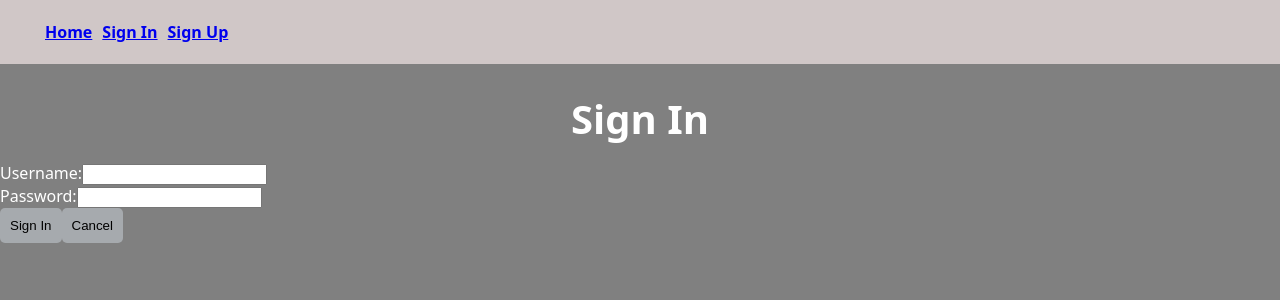
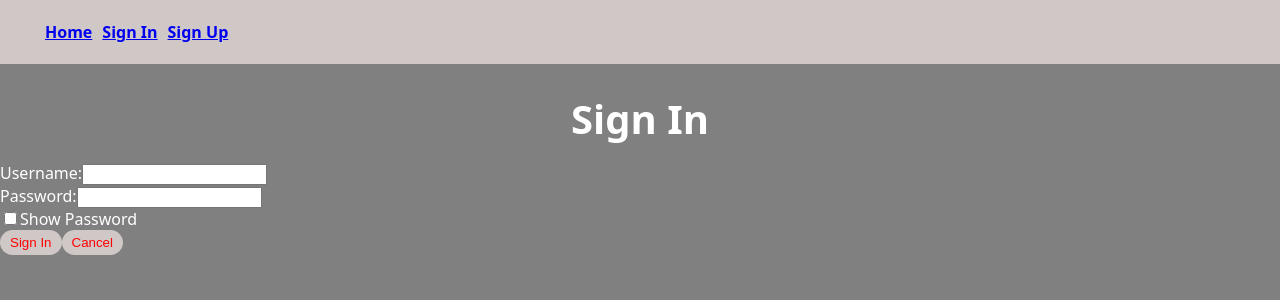
Before and after one commit to stevenhoangduc/project-3-frontend, a React (Vite) app: page /sign-in in a window 1280 px wide. Shown: the top 300 px of the page. Built offline with nearby package versions, Linux system fonts and the light colour scheme; no server answers.

Commit message:
added a show password box and update the css of sign in and cancel button

```diff
--- a/src/components/SignInForm/SignInForm.jsx
+++ b/src/components/SignInForm/SignInForm.jsx
@@ -1,23 +1,20 @@
-// src/components/SignInForm/SignInForm.jsx
-
 import { useState, useContext } from 'react';
 import { useNavigate } from 'react-router';
 
 import { signIn } from '../../services/authService';
-
 import { UserContext } from '../../contexts/UserContext';
 import './SignInForm.css'; // Import the CSS file
 
 const SignInForm = () => {
   const navigate = useNavigate();
-
   const { setUser } = useContext(UserContext);
-
   const [message, setMessage] = useState('');
   const [formData, setFormData] = useState({
     username: '',
     password: '',
   });
+
+  const [showPassword, setShowPassword] = useState(false);
 
   const handleChange = (evt) => {
     setMessage('');
@@ -27,10 +24,7 @@ const SignInForm = () => {
   const handleSubmit = async (evt) => {
     evt.preventDefault();
     try {
-      // This function doesn't exist yet, but we'll create it soon.
-      // It will cause an error right now
       const signedInUser = await signIn(formData);
-
       setUser(signedInUser);
       navigate('/');
     } catch (err) {
@@ -42,34 +36,46 @@ const SignInForm = () => {
     <main>
       <h1>Sign In</h1>
       <p>{message}</p>
-      <form autoComplete='off' onSubmit={handleSubmit}>
+      <form autoComplete="off" onSubmit={handleSubmit}>
         <div>
-          <label htmlFor='email'>Username:</label>
+          <label htmlFor="username">Username:</label>
           <input
-            type='text'
-            autoComplete='off'
-            id='username'
+            type="text"
+            autoComplete="off"
+            id="username"
             value={formData.username}
-            name='username'
+            name="username"
             onChange={handleChange}
             required
           />
         </div>
+
         <div>
-          <label htmlFor='password'>Password:</label>
+          <label htmlFor="password">Password:</label>
           <input
-            type='password'
-            autoComplete='off'
-            id='password'
+            type={showPassword ? "text" : "password"} // Toggle password visibility
+            autoComplete="off"
+            id="password"
             value={formData.password}
-            name='password'
+            name="password"
             onChange={handleChange}
             required
           />
         </div>
+
         <div>
-          <button>Sign In</button>
-          <button onClick={() => navigate('/')}>Cancel</button>
+          <input
+            type="checkbox"
+            id="showPassword"
+            checked={showPassword}
+            onChange={() => setShowPassword(!showPassword)}
+          />
+          <label htmlFor="showPassword">Show Password</label>
+        </div>
+
+        <div>
+          <button type="submit">Sign In</button>
+          <button type="button" onClick={() => navigate('/')}>Cancel</button>
         </div>
       </form>
     </main>
--- a/src/components/SignUpForm/SignUpForm.css
+++ b/src/components/SignUpForm/SignUpForm.css
@@ -56,11 +56,14 @@
 
 button {
     flex: 1;
-    padding: 10px;
+    padding: 5px 10px;
     border: none;
-    border-radius: 5px;
+    border-radius: 15px;
     cursor: pointer;
-    background: rgb(166, 170, 174)
+    background-color: #d0c7c7;
+    display: inline-block;
+    color: red;
+
 
 }
 
@@ -75,10 +78,12 @@ button:disabled {
     background: red;
     transform: scale(1.05);
 
+
 }
 
 .sign-up-btn:hover {
     background: blue;
+
 
 }
 
@@ -87,8 +92,11 @@ button:disabled {
     background: #e60000;
     transform: scale(1.05);
 
+
+
 }
 
 .cancel-btn:hover {
     color: green;
+
 }
```
